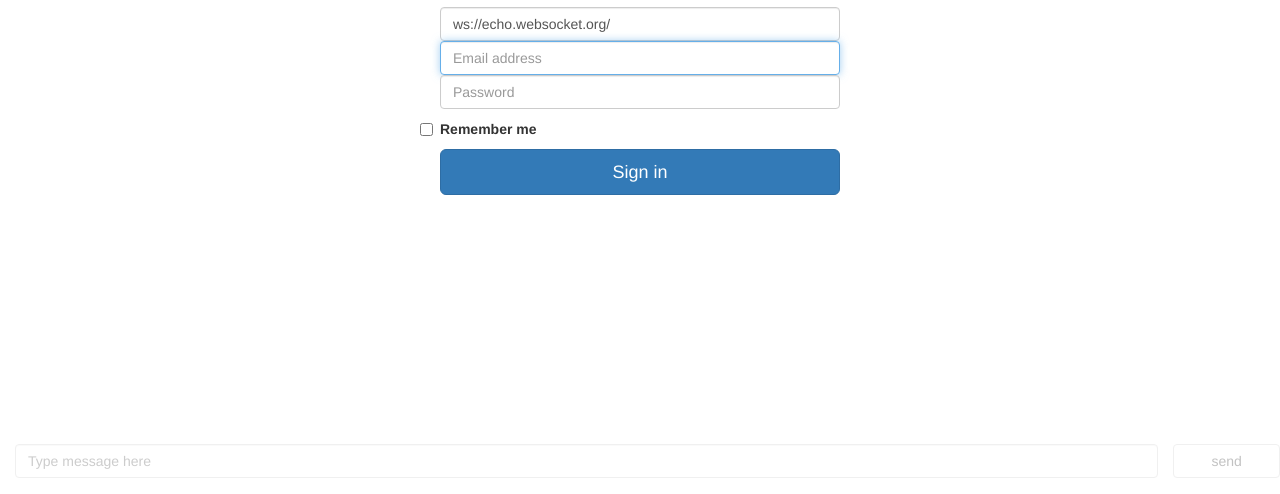
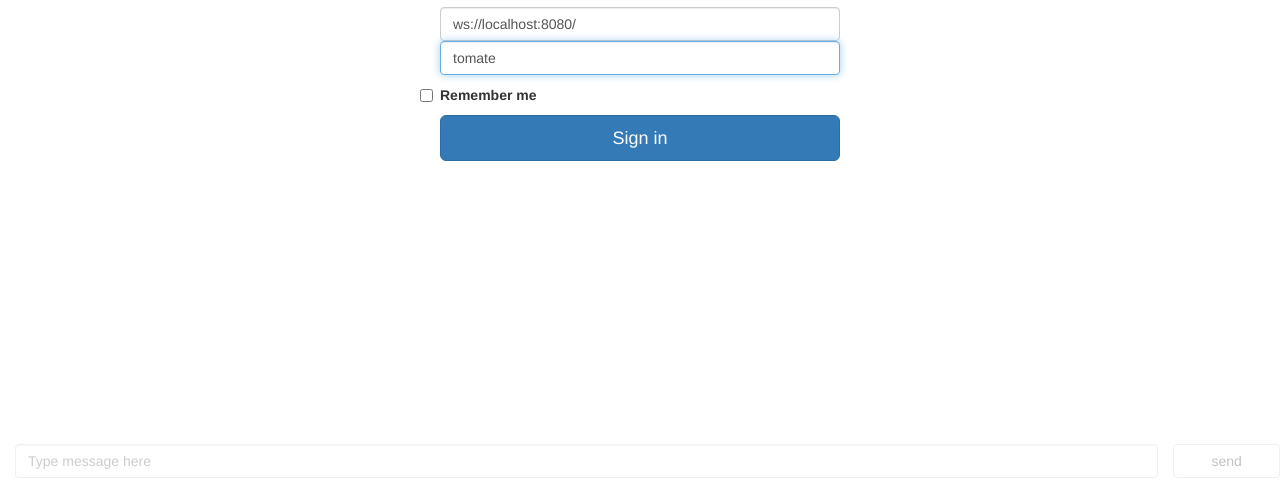
Before and after one commit to maboiteaspam/wirc, a website: page app/index.html in a window 1280 px wide. Shown: the part 306-800 px from the top of the page. Drawn offline with nearby package versions, Linux system fonts and the light colour scheme; some packages are replaced by stand-ins of ours; files that its build step writes are made by us from their sources; a script that the page names is missing.

Commit message:
implement login view

```diff
--- a/app/views/login.html
+++ b/app/views/login.html
@@ -1,5 +1,5 @@
 <div class="login-screen"
-     ng-class="{connected: user.logged}"
+     ng-class="{connected: input.logged}"
      full-height full-width>
 
     <div class="bg"></div>
@@ -7,14 +7,18 @@
     <form class="form-signin" role="form" ng-submit="login()">
         <h2 class="form-signin-heading">Please sign in</h2>
         <input type="server" class="form-control"
-               value="ws://echo.websocket.org/"
-               placeholder="Server address" required>
-        <input type="email" class="form-control"
-               placeholder="Email address" required autofocus>
-        <input type="password" class="form-control"
-               placeholder="Password" required>
+               ng-model="input.server_address"
+               placeholder="Server address" required
+                />
+        <input type="text" class="form-control"
+               ng-model="input.username"
+               placeholder="Username" required autofocus
+                />
         <label class="checkbox">
-            <input type="checkbox" value="remember-me"> Remember me
+            <input type="checkbox"
+                   ng-model="input.remember_me"
+                   value="remember-me"
+                    /> Remember me
         </label>
         <button class="btn btn-lg btn-primary btn-block"
                 type="submit">Sign in</button>
```
